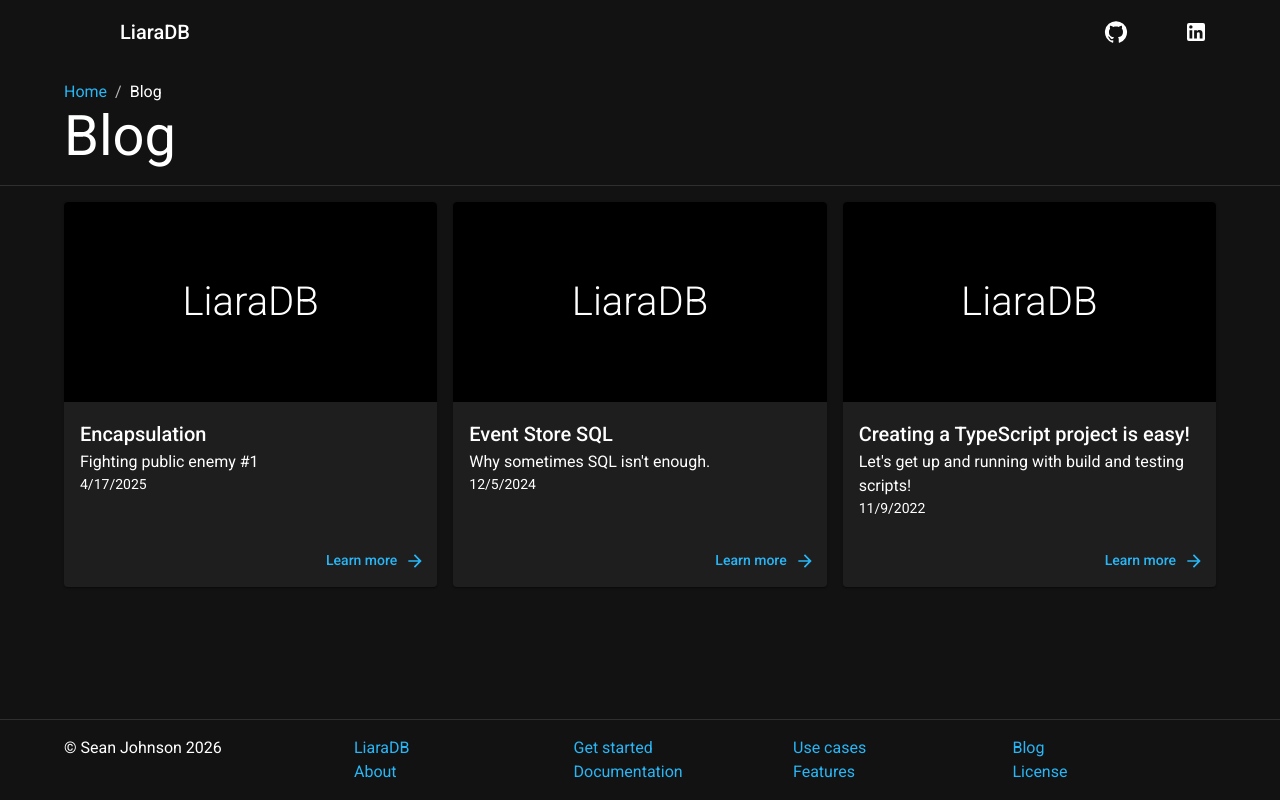
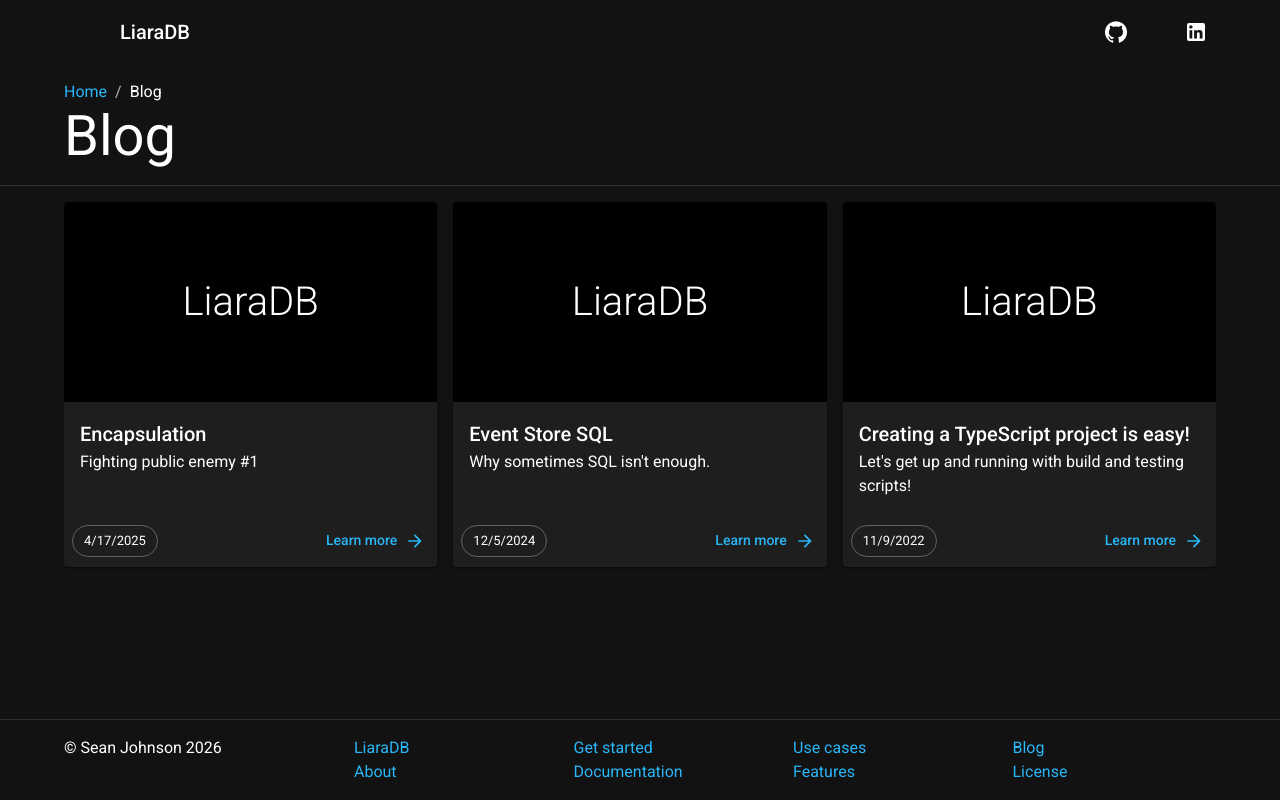
Before and after one commit to liaradb/liaradb.github.io, a Next.js app: page /blog in a window 1280 px wide. Built offline with nearby package versions, Linux system fonts and the light colour scheme; some icons are missing; what @mui/material-nextjs would draw is missing.

Commit message:
Moved BlogItem date.

```diff
--- a/src/app/blog/blog_item.tsx
+++ b/src/app/blog/blog_item.tsx
@@ -1,5 +1,12 @@
 import { FC } from "react";
-import { Box, Card, CardActions, CardContent, Typography } from "@mui/material";
+import {
+  Box,
+  Card,
+  CardActions,
+  CardContent,
+  Chip,
+  Typography,
+} from "@mui/material";
 import { ArrowForward } from "@mui/icons-material";
 
 import { LinkButton } from "@/components";
@@ -22,15 +29,24 @@ export const BlogItem: FC<{
       <Box component={CardContent} flexGrow={1}>
         <Typography variant="h6">{title}</Typography>
         <Typography variant="body1">{subtitle}</Typography>
-        <Typography variant="body2">{date?.toLocaleDateString()}</Typography>
       </Box>
       <Box
         component={CardActions}
         display="flex"
         alignItems="center"
-        justifyContent="end"
+        justifyContent="space-between"
         gap={1}
       >
+        {date && (
+          <Box
+            display="flex"
+            flexDirection="row"
+            alignItems="end"
+            justifyContent="end"
+          >
+            <Chip label={date.toLocaleDateString()} variant="outlined" />
+          </Box>
+        )}
         <LinkButton
           color="info"
           size="medium"
```
